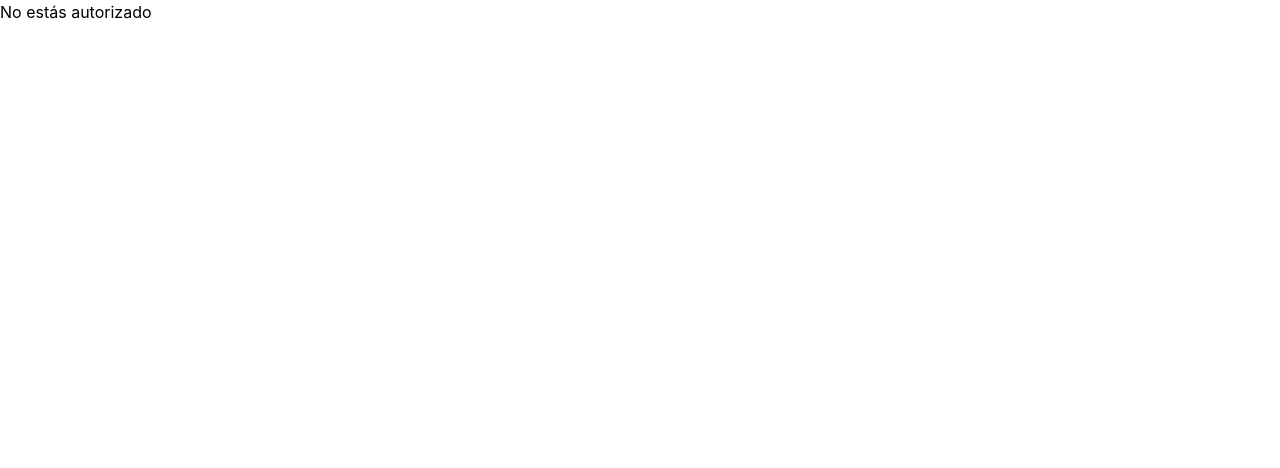
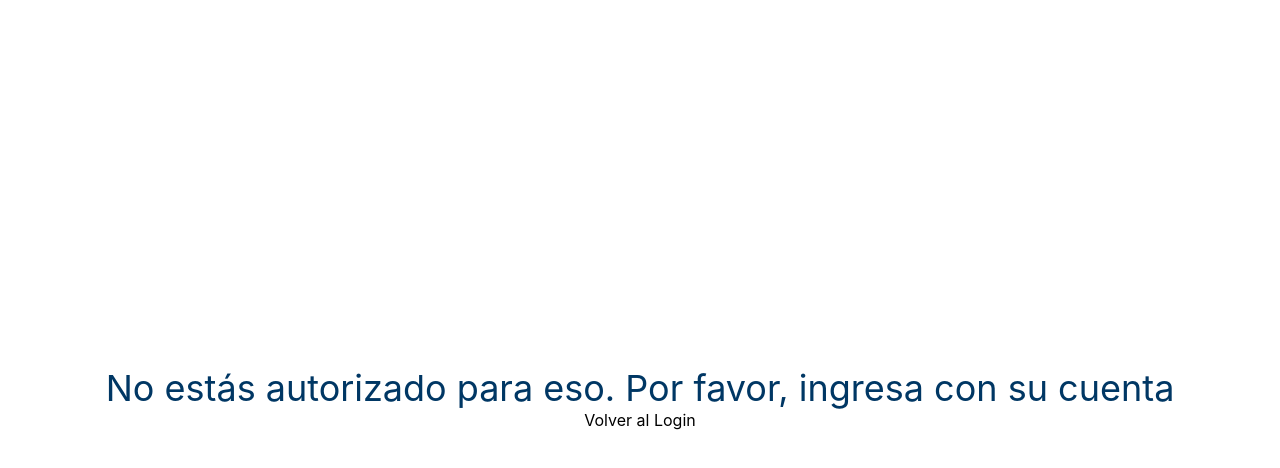
Before and after one commit to auntfunny/CRUD_Servicio, a React (Vite) app: page /#/unauthorized in a window 1280 px wide. Shown: the top 468 px of the page. Built offline with nearby package versions, Linux system fonts and the light colour scheme.

Commit message:
Fixed Routes

```diff
--- a/src/App.jsx
+++ b/src/App.jsx
@@ -3,6 +3,7 @@ import ProtectedAdmin from "./routes/ProtectedAdmin";
 import ProtectedStudent from "./routes/ProtectedStudent";
 import ProtectedAnyUser from "./routes/ProtectedAnyUser";
 import Login from "./pages/Login";
+import Unauthorized from "./pages/Unauthorized";
 
 function App() {
   return (
@@ -24,7 +25,7 @@ function App() {
           <Route path="/perfil" element={<h2>Perfil</h2>} />
           <Route path="/cambiarcontraseña" element={<h2>Cambiar Contreseña</h2>} />
         </Route>
-        <Route path="/unauthorized" element={<h2>No estás autorizado</h2>} />
+        <Route path="/unauthorized" element={<Unauthorized />} />
         <Route path="*" element={<h2>Error 404</h2>} />
       </Routes>
     </>
--- a/src/pages/Unauthorized.jsx
+++ b/src/pages/Unauthorized.jsx
@@ -6,9 +6,9 @@ const Unauthorized = () => {
     const navigate = useNavigate();
 
     const handleClick = () => {
-        if(!user.role){
+        if(!user?.role){
             navigate("/login")
-        } else if(user.role === "ADMIN") {
+        } else if(user?.role === "ADMIN") {
             navigate("/");
         } else {
             navigate("/estudiante/dash");
--- a/src/routes/ProtectedAdmin.jsx
+++ b/src/routes/ProtectedAdmin.jsx
@@ -1,8 +1,10 @@
 import { Navigate, Outlet } from "react-router-dom";
+import { useAuth } from "../context/AuthContext";
 
 const ProtectedAdmin = () => {
     const { user } = useAuth();
-    if(user.role !== "ADMIN") return <Navigate to="/unauthorized" />
+    if(!user?.role) return <Navigate to="/login" />
+    if(user?.role !== "ADMIN") return <Navigate to="/unauthorized" />
     return <Outlet />
 }
 
--- a/src/routes/ProtectedAnyUser.jsx
+++ b/src/routes/ProtectedAnyUser.jsx
@@ -1,9 +1,9 @@
-import { Navigate } from "react-router-dom";
+import { Navigate, Outlet } from "react-router-dom";
 import { useAuth } from "../context/AuthContext";
 
 const ProtectedAnyUser = () => {
     const { user } = useAuth();
-    if(!user.role) return <Navigate to="/unauthorized" />
+    if(!user?.role) return <Navigate to="/login" />
     return <Outlet />
 }
 
--- a/src/routes/ProtectedLogin.jsx
+++ b/src/routes/ProtectedLogin.jsx
@@ -3,7 +3,7 @@ import { useAuth } from "../context/AuthContext";
 const ProtectedLogin = ({children}) => {
     const { user } = useAuth();
     if(user) {
-        if(user.role === "ADMIN"){
+        if(user?.role === "ADMIN"){
             return <Navigate to="/" />
         } else {
             return <Navigate to="/estudiante/dash" />
--- a/src/routes/ProtectedStudent.jsx
+++ b/src/routes/ProtectedStudent.jsx
@@ -1,8 +1,10 @@
+import { Navigate, Outlet } from "react-router-dom";
 import { useAuth } from "../context/AuthContext";
 
 const ProtectedStudent = () => {
     const { user } = useAuth();
-    if(user.role !== "STUDENT") return <Navigate to="/unauthorized" />
+    if(!user?.role) return <Navigate to="/login" />
+    if(user?.role !== "STUDENT") return <Navigate to="/unauthorized" />
     return <Outlet />
 }
 
```
